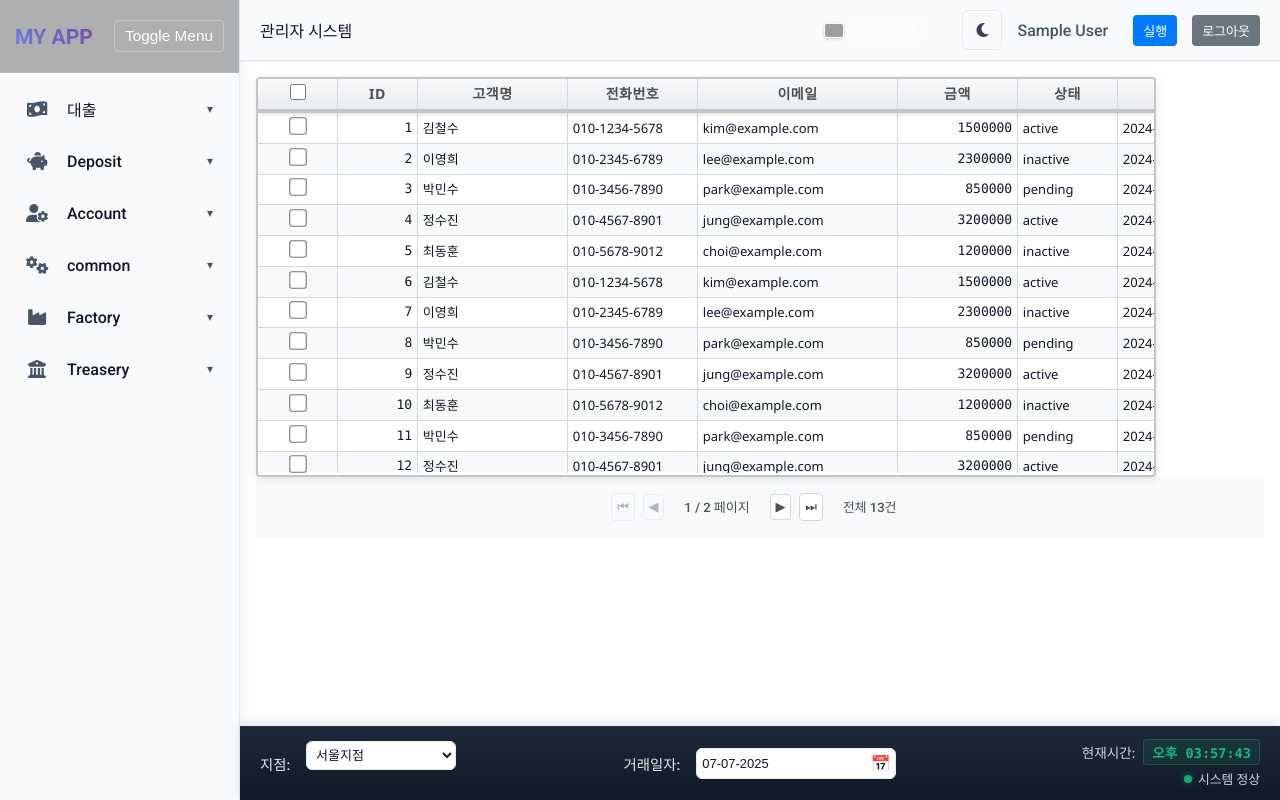
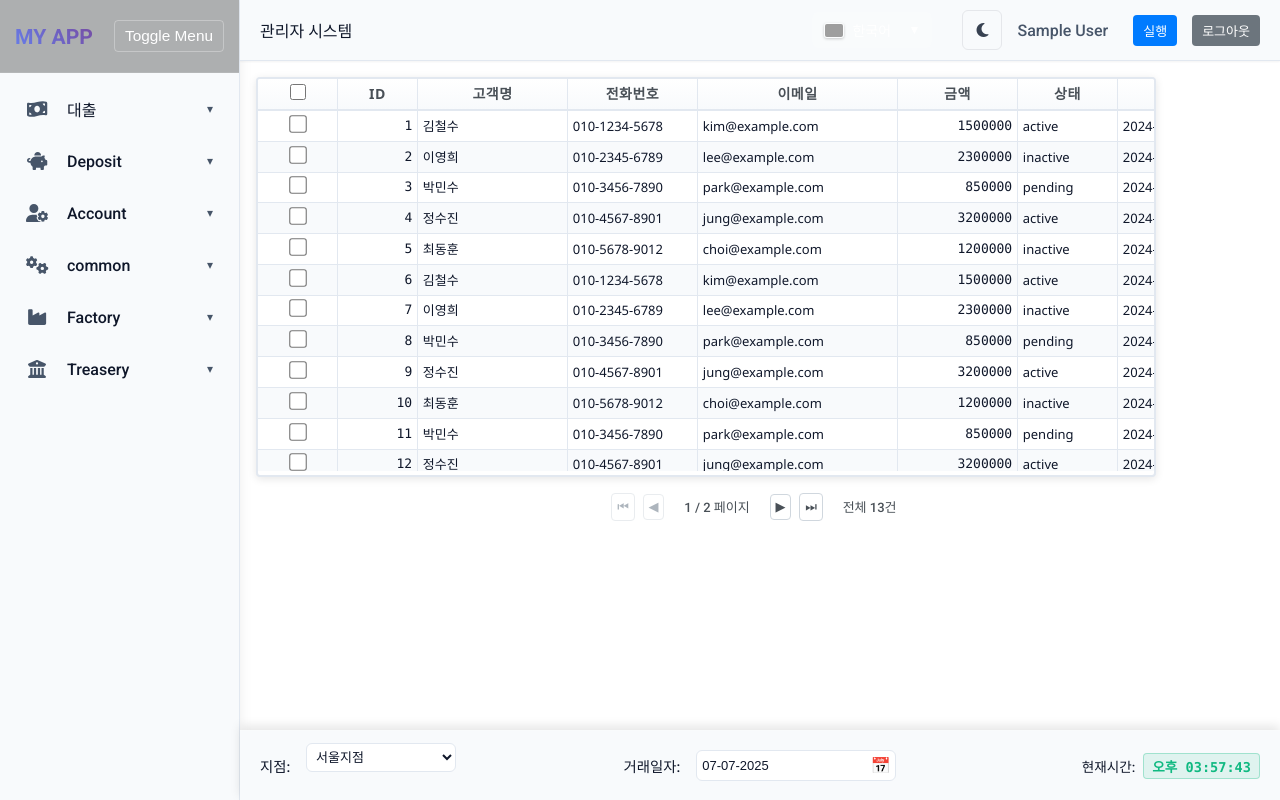
Before and after one commit to haechuli/sdm, an Angular app: page /mergerequest in a window 1280 px wide. Built offline with nearby package versions, Linux system fonts and the light colour scheme; sample sign-in values are in the browser's storage; grey boxes are pictures that could not be loaded.

Commit message:
add theme2

```diff
--- a/src/app/core/layout/footer/footer.component.html
+++ b/src/app/core/layout/footer/footer.component.html
@@ -5,7 +5,6 @@
       <div class="branch-selector">
         <label class="footer-label">{{ 'branch' | translate }}:</label>
         <app-combobox
-          class="footer-combobox"
           [options]="branches"
           [placeholder]="'select_branch' | translate"
           (selectionChange)="onBranchChanged($event)">
@@ -29,10 +28,10 @@
           <span class="time-label">{{ 'current_time' | translate }}:</span>
           <span class="time-value">{{ currentTime }}</span>
         </div>
-        <div class="system-status">
+        <!-- <div class="system-status">
           <span class="status-indicator online"></span>
           <span class="status-text">{{ 'system_online' | translate }}</span>
-        </div>
+        </div> -->
       </div>
     </div>
   </div>
--- a/src/app/core/layout/footer/footer.component.scss
+++ b/src/app/core/layout/footer/footer.component.scss
@@ -3,10 +3,10 @@
   bottom: 0;
   z-index: 1000;
   margin-left: 240px;
-  background: linear-gradient(180deg, #1f2937 0%, #111827 100%);
+  background: var(--bg-secondary);
+
   border-top: 1px solid rgba(255, 255, 255, 0.1);
   box-shadow: 0 -4px 10px rgba(0, 0, 0, 0.1);
-  color: white;
   min-height: 60px;
 }
 
@@ -42,7 +42,7 @@
 .footer-label {
   font-size: 0.9rem;
   font-weight: 500;
-  color: rgba(255, 255, 255, 0.9);
+  color: var(--text-primary);
   margin-right: 8px;
   white-space: nowrap;
 }
@@ -165,7 +165,7 @@
   font-size: 0.85rem;
 
   .time-label {
-    color: rgba(255, 255, 255, 0.8);
+    color: var(--text-primary);
     font-weight: 500;
   }
 
--- a/src/app/features/dashboard/dashboard.component.html
+++ b/src/app/features/dashboard/dashboard.component.html
@@ -31,7 +31,7 @@
 </div>
 <app-customer-search
     class="item"
-    label="customer_search"
+    label=""
     [width]="'100px'"
     formControlName="customer"
     (customerSelected)="onCustomerSelected($event)"
--- a/src/app/shared/ui-component/customer-search/customer-search.component.html
+++ b/src/app/shared/ui-component/customer-search/customer-search.component.html
@@ -6,7 +6,7 @@
 
   <!-- 고객번호 입력 필드 -->
   <div class="customer-input-group">
-    <app-input [width]="width"
+    <app-input [width]="id_width"
        #customerIdInput
        label=""
        placeholder=""
@@ -22,28 +22,14 @@
       class="search-button">
     </app-button>
     <!-- 고객명 표시 필드 -->
-  <input
+    <app-input [width]="name_width"
       #customerInput
-    type="text"
-    class="customer-name-input"
       [placeholder]="'select_customer' | translate"
       [disabled]="disabled"
       [(ngModel)]="customerName"
       readonly
     />
   </div>
-
-
-
-  <!-- 선택 해제 버튼 (고객이 선택된 경우에만 표시) -->
-  <button
-    *ngIf="selectedCustomer && !disabled"
-    type="button"
-    class="clear-button"
-    (click)="clearSelection()"
-    [title]="'close' | translate">
-    <i class="fas fa-times"></i>
-  </button>
 
   <!-- 고객 검색 팝업 -->
   <div
--- a/src/app/shared/ui-component/customer-search/customer-search.component.scss
+++ b/src/app/shared/ui-component/customer-search/customer-search.component.scss
@@ -27,6 +27,7 @@
       color: var(--text-tertiary);
       cursor: not-allowed;
       transition: all 0.3s ease;
+      line-height: 1.25rem;
 
       &:focus {
         outline: none;
@@ -46,14 +47,14 @@
 
   .customer-name-input {
     width: 100%;
-    padding: 6px 10px;
-    border: 1px solid #ddd;
+    padding: 0.3rem;
+    border: 1px solid var(--border-primary);
     border-radius: 4px;
     font-size: small;
-    background-color: #f8f9fa;
+    background-color: var(--bg-secondary);
     color: #333;
     cursor: not-allowed;
-
+    line-height: 1.25rem;
     &:focus {
       outline: none;
       border-color: #007bff;
--- a/src/app/shared/ui-component/customer-search/customer-search.component.ts
+++ b/src/app/shared/ui-component/customer-search/customer-search.component.ts
@@ -33,7 +33,8 @@ export class CustomerSearchComponent implements ControlValueAccessor, OnInit {
   @Input() disabled: boolean = false;
   @Input() customerId: string = '';
   @Input() customers: Customer[] = [];
-  @Input() width: string = '100px';     // ✅ 기본값 지정 가능
+  @Input() id_width: string = '100px';     // ✅ 기본값 지정 가능
+  @Input() name_width: string = '300px';     // ✅ 기본값 지정 가능
 
   @Output() customerSelected = new EventEmitter<Customer>();
   @Output() searchRequested = new EventEmitter<string>();
--- a/src/app/shared/ui-component/file-upload/file-upload.component.scss
+++ b/src/app/shared/ui-component/file-upload/file-upload.component.scss
@@ -101,7 +101,7 @@
   border: 1px solid #e5e7eb;
   border-radius: 0.375rem;
   margin-bottom: 0.5rem;
-  background-color: #fff;
+  background-color: var(--bg-secondary);
   transition: all 0.2s ease;
 
   &.uploading {
--- a/src/app/shared/ui-component/grid/grid.component.scss
+++ b/src/app/shared/ui-component/grid/grid.component.scss
@@ -1,9 +1,9 @@
 // Excel-like Grid Styles
 .grid-container {
   position: relative;
-  border: 2px solid #c5c5c5;
+  border: 2px solid var(--border-primary);
   border-radius: 4px;
-  background-color: #ffffff;
+  background-color: var(--bg-primary);
   box-shadow: 0 2px 8px rgba(0, 0, 0, 0.1);
   overflow: hidden;
   font-family: 'Segoe UI', Tahoma, Geneva, Verdana, sans-serif;
@@ -13,12 +13,12 @@
   min-width: 600px;
   max-height: 500px;
 }
-
+l
 .grid-header {
   position: sticky;
   top: 0;
   z-index: 100;
-  background: linear-gradient(to bottom, #f8f9fa 0%, #e9ecef 100%);
+  background: linear-gradient(to bottom, var(--bg-primary) 0%, var(--bg-primary) 100%);
   border-bottom: 2px solid #c5c5c5;
   box-shadow: 0 2px 4px rgba(0, 0, 0, 0.1);
   overflow: hidden;
@@ -41,7 +41,7 @@
 .grid-viewport {
   overflow-x: auto;
   overflow-y: auto;
-  background-color: #ffffff;
+  background-color: var(--bg-primary);
   position: relative;
 
   // 스크롤바 스타일링 - 프리미엄 디자인
@@ -199,8 +199,8 @@
   th, td {
     position: relative;
     padding: 0.3rem;
-    border-right: 1px solid #d0d7de;
-    border-bottom: 1px solid #d0d7de;
+    border-right: 1px solid var(--border-primary);
+    border-bottom: 1px solid var(--border-primary);
     font-size: small;
     line-height: 1.4;
     text-align: left;
@@ -209,6 +209,7 @@
     overflow: hidden;
     text-overflow: ellipsis;
     min-width: 80px; // 최소 셀 너비 설정
+    color: var(--text-primary);
 
     // 셀 선택 효과
     &:hover {
@@ -217,13 +218,13 @@
   }
 
   th {
-    background: linear-gradient(to bottom, #f8f9fa 0%, #e9ecef 100%);
+    background: linear-gradient(to bottom, var(--bg-primary) 0%, var(--bg-secondary) 100%);
     font-weight: 600;
     color: #495057;
     text-transform: uppercase;
     font-size: 14px;
     letter-spacing: 0.5px;
-    border-bottom: 2px solid #c5c5c5;
+    border-bottom: 2px solid var(--border-primary);
     user-select: none;
     cursor: default;
 
@@ -245,11 +246,11 @@
 
     // 줄무늬 효과
     &:nth-child(even) {
-      background-color: #f8f9fa;
+      background-color: var(--bg-secondary);
     }
 
     &:nth-child(odd) {
-      background-color: #ffffff;
+      background-color: var(--bg-primary);
     }
 
     // 행 호버 효과
@@ -290,10 +291,12 @@
       width: 10px;
       text-align: center;
       padding: 0.3rem;
+      border-bottom: 1px solid var(--border-primary);
 
       input[type="checkbox"] {
         margin: 0;
         transform: scale(1.1);
+        background-color: var(--bg-secondary);
         cursor: pointer;
       }
     }
@@ -369,9 +372,9 @@
   input[type="checkbox"] {
     width: 16px;
     height: 16px;
-    border: 2px solid #c5c5c5;
+    border: 2px solid var(--border-primary);
     border-radius: 3px;
-    background-color: #ffffff;
+    background-color: var(--bg-primary);
     cursor: pointer;
     transition: all 0.15s ease;
 
@@ -410,14 +413,14 @@
   justify-content: center;
   gap: 8px;
   padding: 16px;
-  background-color: #f8f9fa;
+  background-color: var(--bg-primary);
   //border-top: 1px solid #d0d7de;
 
   button {
     padding: 0.3rem;
     border: 1px solid #d0d7de;
     border-radius: 4px;
-    background-color: #ffffff;
+    background-color: var(--bg-primary);
     color: #495057;
     font-size: 13px;
     font-weight: 500;
@@ -430,12 +433,12 @@
     }
 
     &:active:not(:disabled) {
-      background-color: #dee2e6;
+      background-color: var(--bg-primary);
       border-color: #6c757d;
     }
 
     &:disabled {
-      background-color: #f8f9fa;
+      background-color: var(--bg-primary);
       color: #adb5bd;
       cursor: not-allowed;
       border-color: #e9ecef;
--- a/src/app/shared/ui-component/mask-input/mask-input.component.scss
+++ b/src/app/shared/ui-component/mask-input/mask-input.component.scss
@@ -18,7 +18,7 @@
   border: 1px solid var(--border-primary);
   border-radius: 0.375rem;
   font-size: small;
-  line-height: 1.25rem;
+  //line-height: 1.25rem;
   background-color: var(--bg-primary);
   color: var(--text-primary);
   transition: all 0.3s ease;
```
Lines whose indentation alone changed are shown as unchanged.
